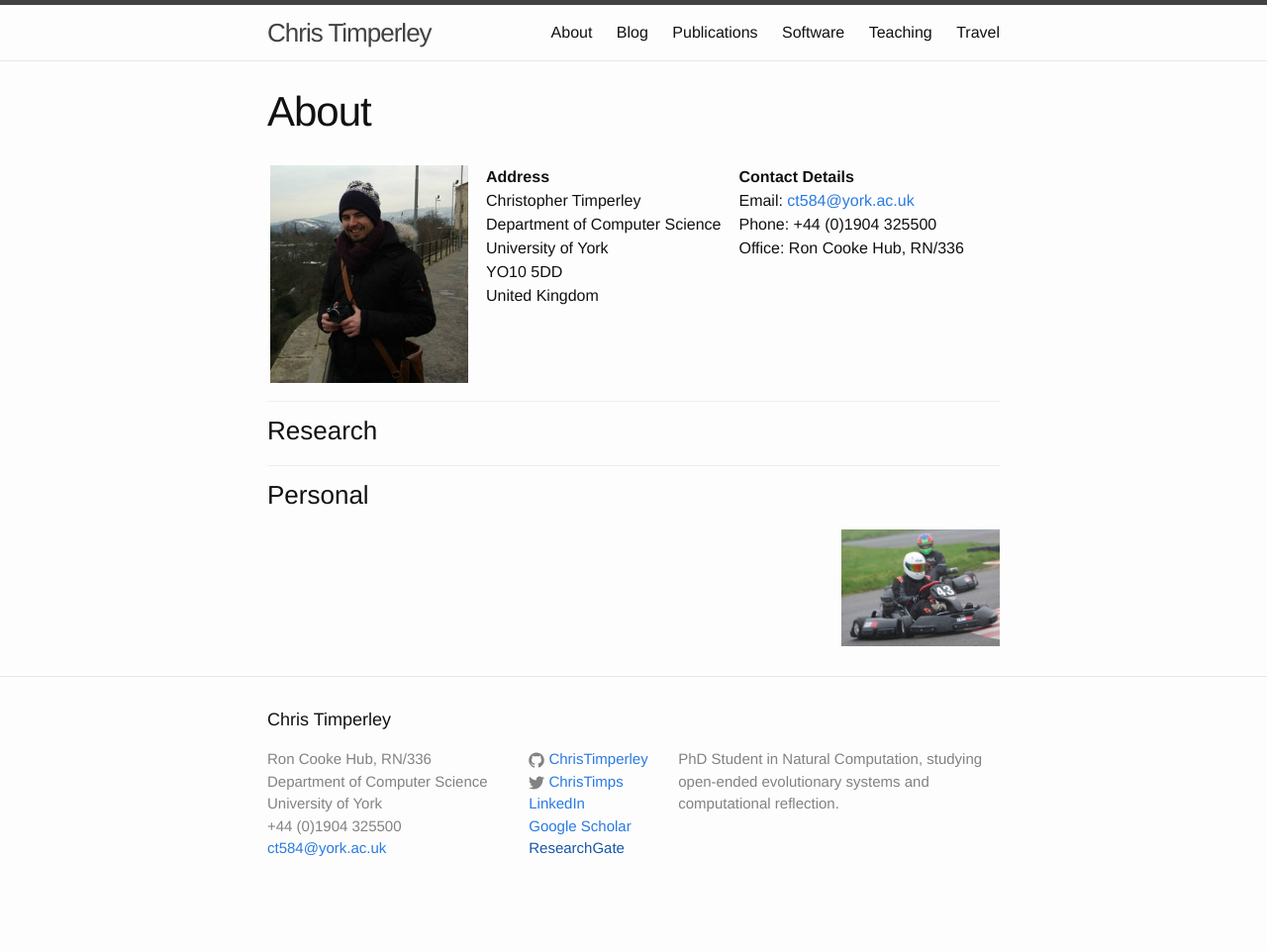
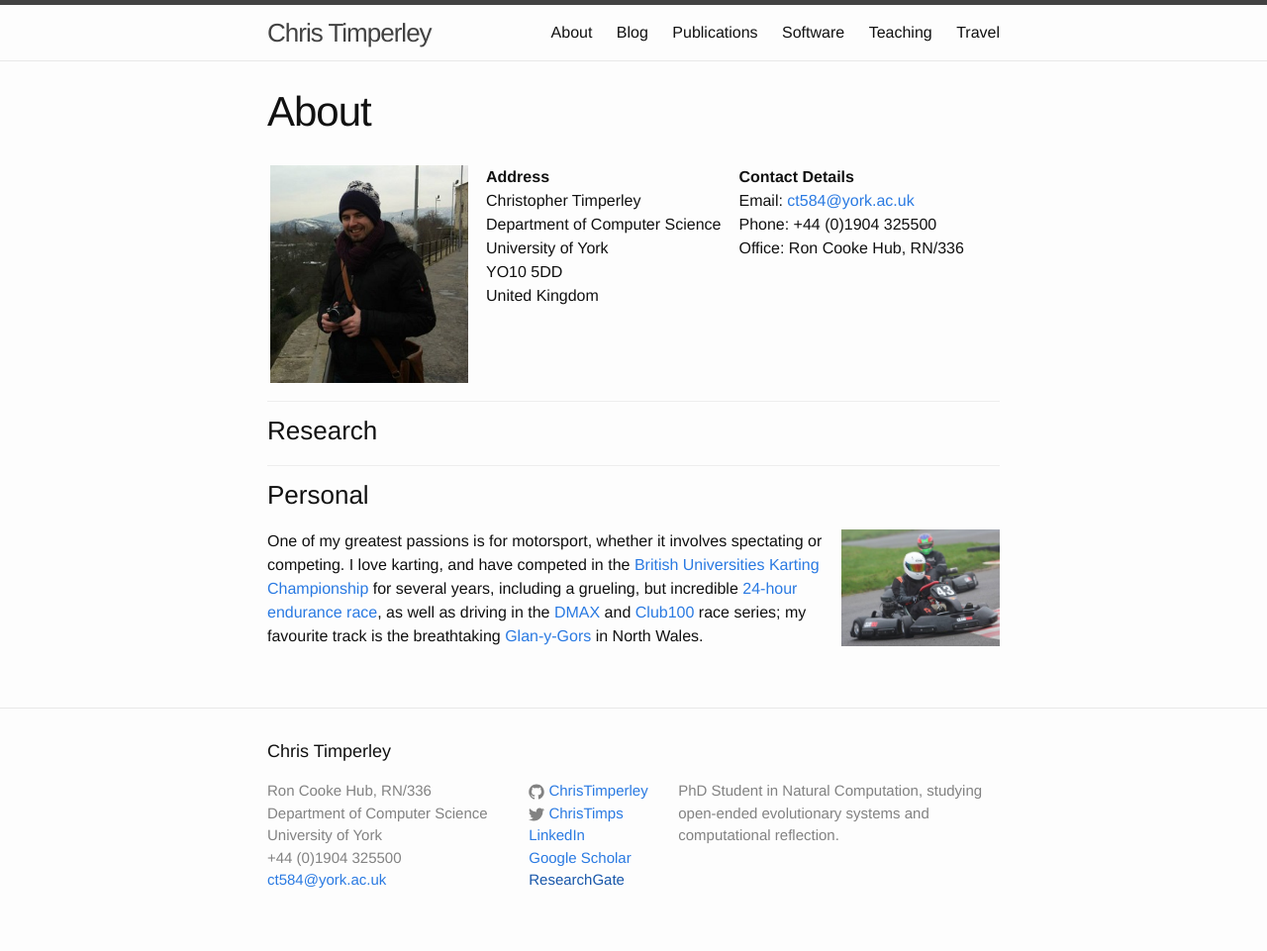
Before and after one commit to ChrisTimperley/ChrisTimperley.github.io, a Jekyll site: the page built from about.md, in a window 1280 px wide. Shown: the whole page at 99% size. Built offline with Jekyll 4.4.1, drawn with Linux system fonts in a browser that asks for light colours; before the commit the page ends 929 px from its top, so only the background shows below that.

Commit message:
Little bit about karting on personal page.

```diff
--- a/about.md
+++ b/about.md
@@ -35,3 +35,9 @@ permalink: /about/
 ### Personal
 
 <img src="/images/karting.jpg" style="width: 160px; float: right; margin-left: 10px"/>
+
+One of my greatest passions is for motorsport, whether it involves spectating or competing.
+I love karting, and have competed in the [British Universities Karting Championship](http://www.bukc.co.uk/)
+for several years, including a grueling, but incredible [24-hour endurance race](http://www.bukc.co.uk/news/24-bukc-edition),
+as well as driving in the [DMAX](http://www.daytonamax.co.uk/) and [Club100](http://www.club100.co.uk/) race series;
+my favourite track is the breathtaking [Glan-y-Gors](http://gygkarting.com/) in North Wales.
```
